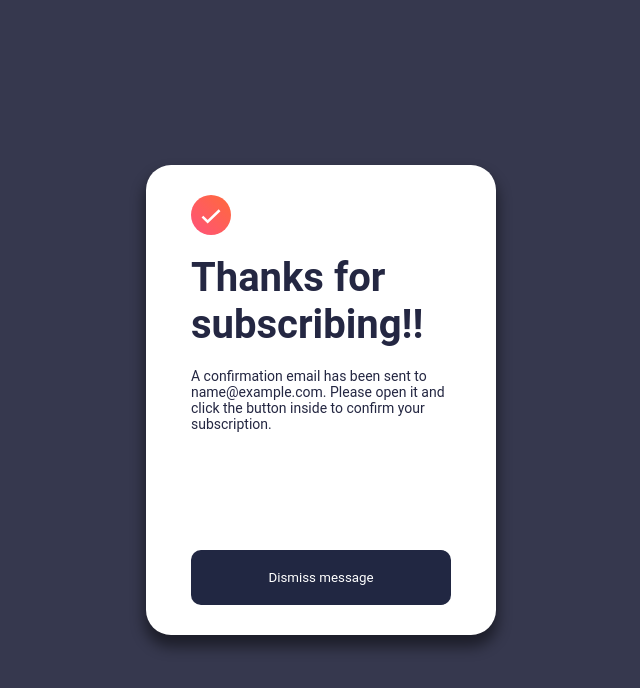
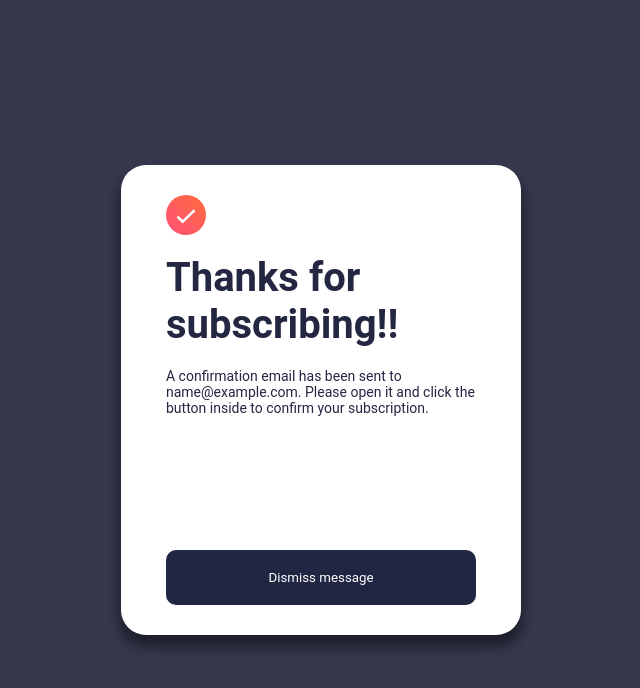
Before and after one commit to ca941125/frontend_mentor, a plain HTML site: page newsletter-sign-up-with-success-message-main/index.html in a window 1280 px wide. Both pictures are taken after typing "name@example.com" into the empty fields and a click on the button "Subscribe to monthly newsletter". Shown: the whole page, without its empty margins (319-959 px from the left). Drawn offline with Linux system fonts and the light colour scheme.

Commit message:
Add min-width

```diff
--- a/newsletter-sign-up-with-success-message-main/index.css
+++ b/newsletter-sign-up-with-success-message-main/index.css
@@ -110,6 +110,7 @@ body{
     background-color: hsl(0, 0%, 100%);
     border-radius: 25px;
     width: 25%;
+    min-width: 370px;
     height: 55%;
     padding: 15px;
     box-shadow:0px 10px 14px 2px rgba(0,0,0,0.47);
```
